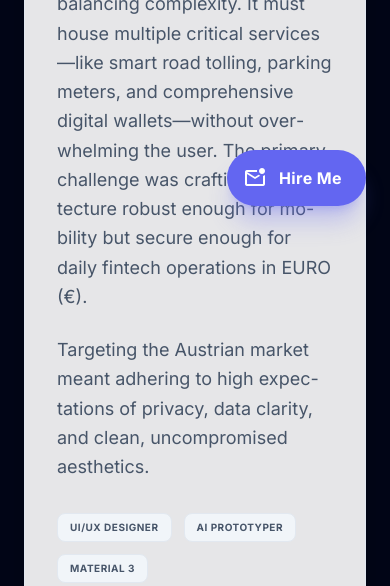
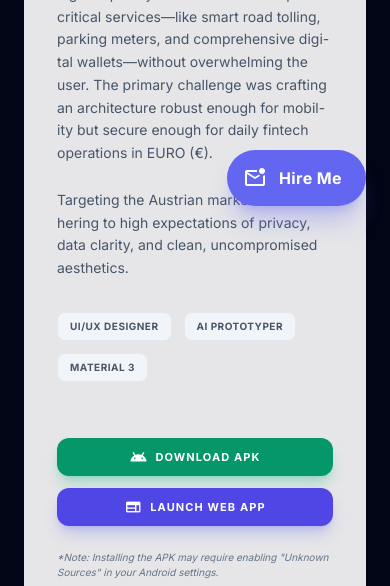
Before and after one commit to Lacius76/portfolio-site, a plain HTML site: page case-study-ewa.html in a window 390 px wide. Shown: the part 542-1128 px from the top of the page. Drawn offline with nearby package versions, Linux system fonts and the light colour scheme.

Commit message:
fix: Reduce mobile font size for challenge description paragraphs to text-sm

```diff
--- a/case-study-ewa.html
+++ b/case-study-ewa.html
@@ -231,7 +231,8 @@
                 data-i18n="ewa.challengeTitle">
                 The Austrian Market Challenge
               </h3>
-              <p class="leading-relaxed text-slate-600 dark:text-slate-400 text-lg" data-i18n="ewa.challengeText1">
+              <p class="leading-relaxed text-slate-600 dark:text-slate-400 text-sm sm:text-lg"
+                data-i18n="ewa.challengeText1">
                 Designing a Super App requires balancing complexity. It must
                 house multiple critical services—like smart road tolling,
                 parking meters, and comprehensive digital wallets—without
@@ -239,7 +240,8 @@
                 architecture robust enough for mobility but secure enough for
                 daily fintech operations in EURO (€).
               </p>
-              <p class="leading-relaxed text-slate-600 dark:text-slate-400 text-lg mt-4" data-i18n="ewa.challengeText2">
+              <p class="leading-relaxed text-slate-600 dark:text-slate-400 text-sm sm:text-lg mt-4"
+                data-i18n="ewa.challengeText2">
                 Targeting the Austrian market meant adhering to high
                 expectations of privacy, data clarity, and clean, uncompromised
                 aesthetics.
```
